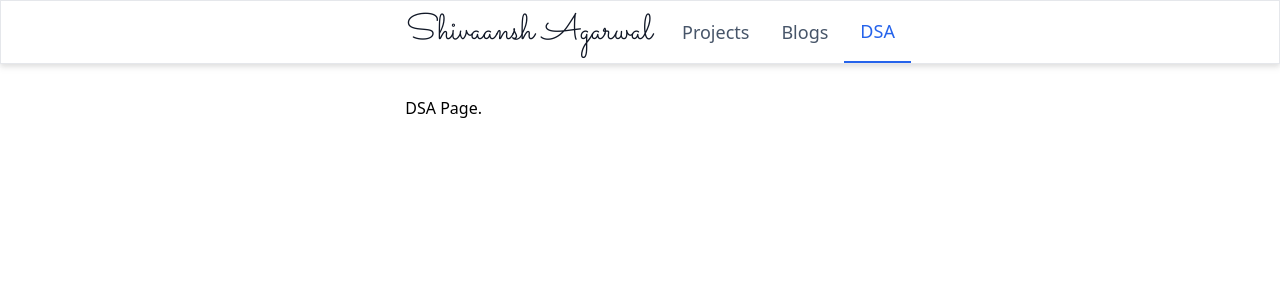
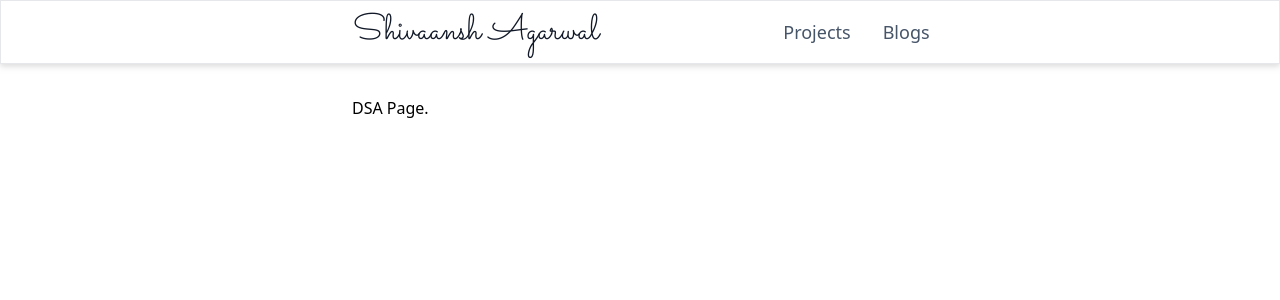
Before and after one commit to Shivaansh-Agarwal/shivaansh-agarwal-nextjs, a Next.js app: page /dsa in a window 1280 px wide. Shown: the top 300 px of the page. Built offline with nearby package versions, Linux system fonts and the light colour scheme.

Commit message:
refactor: adjusting width and removing DSA page link for now.

```diff
--- a/components/Header.jsx
+++ b/components/Header.jsx
@@ -6,17 +6,17 @@ export const Header = () => {
   const routesList = [
     { route: "projects", displayName: "Projects" },
     { route: "blogs", displayName: "Blogs" },
-    { route: "dsa", displayName: "DSA" },
+    // { route: "dsa", displayName: "DSA" },
   ];
   return (
     <header className="fixed top-0 left-0 right-0 flex items-center h-20 sm:h-16 z-10 border drop-shadow-md bg-white">
-      <div className="flex flex-col sm:flex-row sm:justify-between h-full w-11/12 sm:10/12 md:w-9/12 lg:w-8/12 xl:px-48 2xl:px-60 mx-auto">
+      <div className="flex flex-col sm:flex-row sm:justify-between h-full w-11/12 sm:w-10/12 md:w-9/12 2xl:w-8/12 xl:px-48 2xl:px-60 mx-auto">
         <Link href="/">
           <a className="font-cursive font-medium pt-2 sm:pt-0 sm:font-medium text-3xl sm:text-4xl text-gray-900 flex justify-center items-center">
             Shivaansh Agarwal
           </a>
         </Link>
-        <nav className="flex justify-between w-40 sm:w-52 h-full">
+        <nav className="flex justify-between w-40 h-full">
           {routesList.map((item) => {
             const { route, displayName } = item;
             return (
--- a/components/Layout.jsx
+++ b/components/Layout.jsx
@@ -24,7 +24,7 @@ const Layout = ({ children, title }) => {
       </Head>
       <div>
         <Header />
-        <main className="w-11/12 sm:10/12 md:w-9/12 lg:w-8/12 xl:px-48 2xl:px-60 mx-auto mt-24">
+        <main className="w-11/12 sm:w-10/12 md:w-9/12 2xl:w-8/12 xl:px-48 2xl:px-60 mx-auto mt-24">
           {children}
         </main>
       </div>
```
